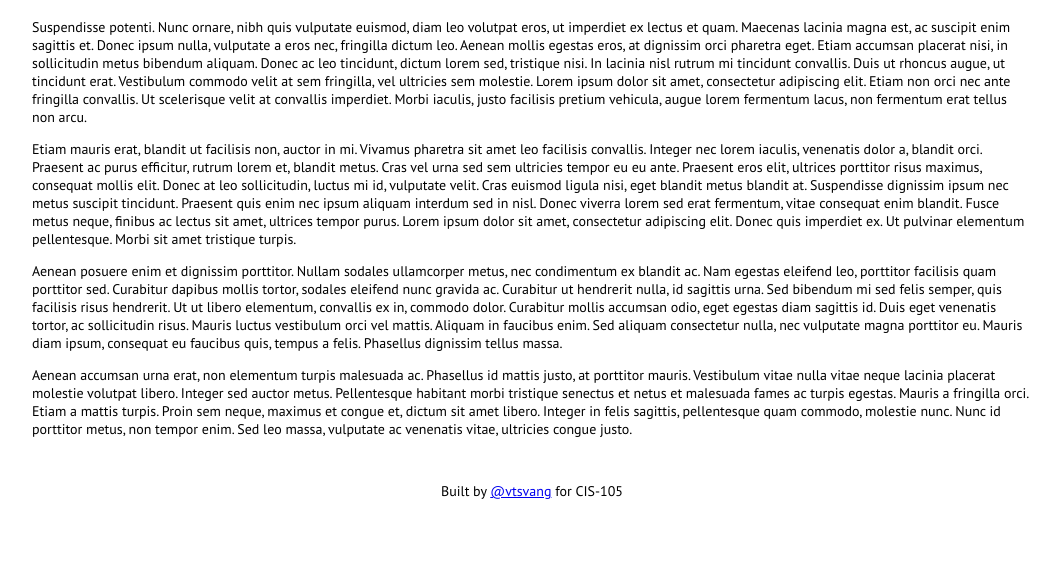
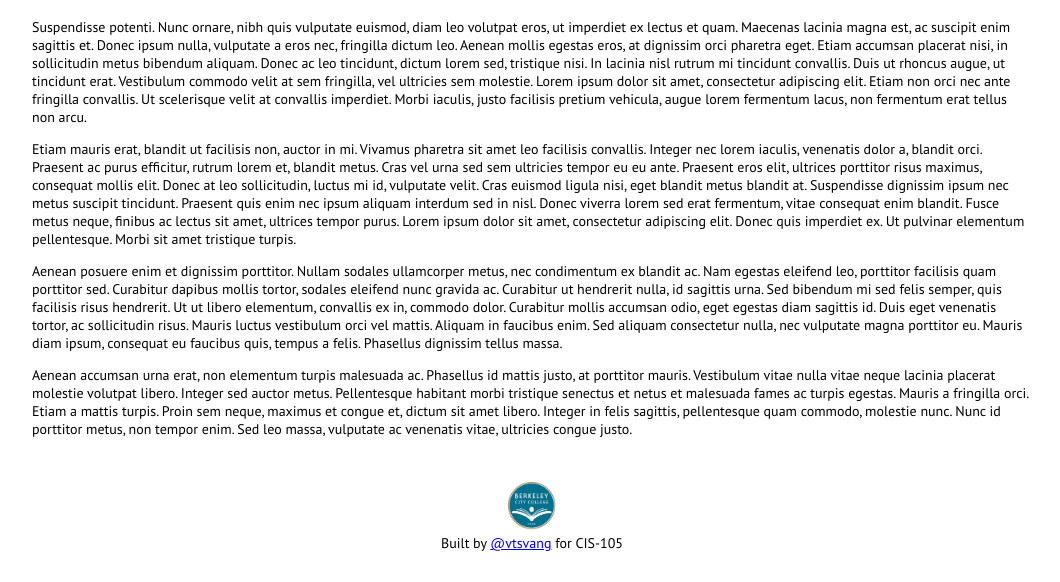
Before and after one commit to vladtsf/cis-105, a Jekyll site: the page built from about.md, in a window 1280 px wide. Shown: the part 690-1272 px from the top of the page, without its empty margins (108-1168 px from the left). Built offline with Jekyll 4.4.1, drawn with Linux system fonts in a browser that asks for light colours; before the commit the page ends 1220 px from its top, so only the background shows below that.

Commit message:
Added the BCC logo

```diff
--- a/_layouts/page.html
+++ b/_layouts/page.html
@@ -20,6 +20,8 @@ layout: default
 
   <div class="b-page__container">
     <footer class="b-footer_page">
+      <img src="/images/bcc.jpg" alt="Berkeley City College" width="48" height="48">
+      <br>
       <span>Built by <a href="https://github.com/vtsvang">@vtsvang</a> for CIS-105</span>
     </footer>
   </div>
```
Also changed, not shown: images/bcc.jpg (added).
